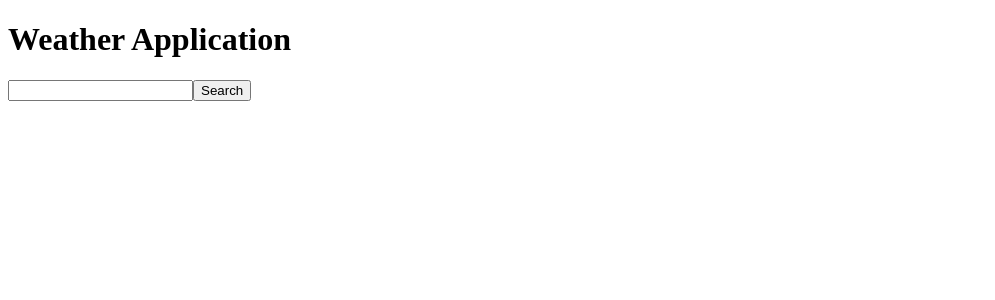
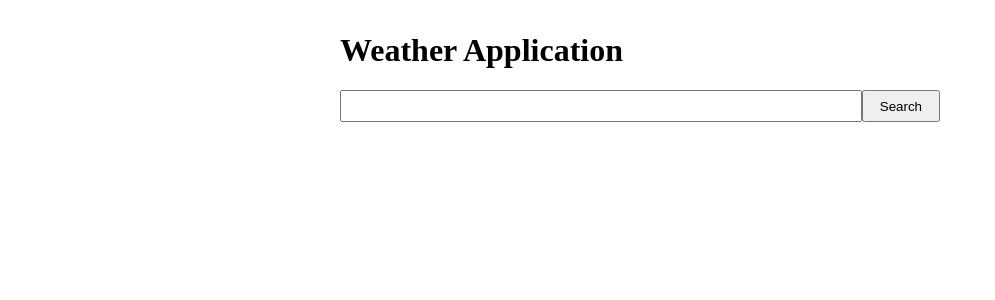
Before and after one commit to carmenjoekalda/weather-test, a React (Vite) app: page / in a window 1280 px wide. Shown: the top 300 px of the page, without its empty margins (0-995 px from the left). Built offline with nearby package versions, Linux system fonts and the light colour scheme; what miragejs would draw is missing.

Commit message:
style: search component + app

```diff
--- a/src/App.css
+++ b/src/App.css
@@ -0,0 +1,4 @@
+.App {
+    width: 600px;
+    margin: 2rem auto;
+}
--- /dev/null
+++ b/src/components/Search.css
@@ -0,0 +1,37 @@
+.input-container {
+    display: flex;
+    gap: 1 rem;
+    align-items: center;
+}
+
+.input-container input {
+    padding: 0.4rem 1rem;
+    width: 100%;
+}
+
+.input-container button {
+    padding: 0.4rem 1rem;
+}
+
+.search-results {
+    margin: 0.5rem 0;
+    border: 1px solid #efefef;
+}
+
+.search-result {
+    padding: 0.4rem 0.4rem;
+    cursor: pointer;
+    font-size: 0.8rem;
+    display: flex;
+    gap: 1rem;
+    align-items: center;
+}
+
+.search-result:hover {
+    background-color: #efefef;
+}
+
+.search-result .city-location {
+    margin-left: auto;
+    color: #ccc;
+}
--- a/src/components/Search.jsx
+++ b/src/components/Search.jsx
@@ -1,4 +1,5 @@
 import { useState } from 'react'
+import "./Search.css"
 
 function Search({ onSelectCity }) {
     const [query, setQuery] = useState("")
@@ -25,16 +26,24 @@
 
     return (
         <div className="search-container">
+            <div className="input-container">
                 <input type="text" data-testid="search-input" onChange={inputChangeHandler} />
                 <button data-testid="search-button" onClick={buttonClickHandler}>Search</button>
-
-      <div data-testid="search-results">
-        {searchResults.map((city) => <div
+            </div>
+            {
+                searchResults.length > 0 &&
+                <div data-testid="search-results" className="search-results">
+                    {searchResults.map((city) =>
+                        <div
+                            className="search-result"
                             key={`${city.lat}-${city.lon}`}
                             onClick={() => onSelectCity(city)}>
-          {city.name}, {city.lat}, {city.lon}
-        </div>)}
+                            <span className="city-name">{city.name}</span>
+                            <span className="city-location">{city.lat}, {city.lon}</span>
                         </div>
+                    )}
+                </div>
+            }
         </div>
     );
 }
--- a/src/createMockServer.js
+++ b/src/createMockServer.js
@@ -12,4 +12,4 @@
     })
 }
 
-export {createMockServer}
+export { createMockServer }
```
Also changed, not shown: src/App.jsx (line endings or trailing spaces), 1 other file (tests, documents, lock files or other folders). Lines whose indentation alone changed are shown as unchanged.
